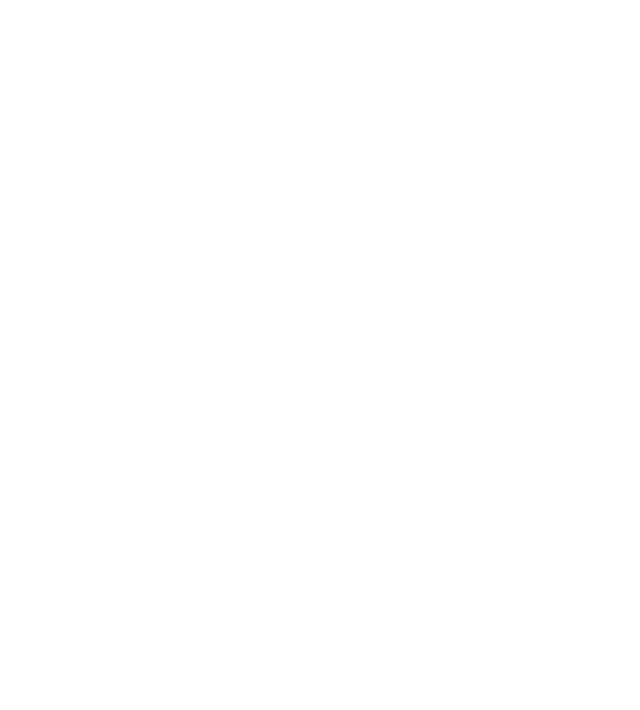
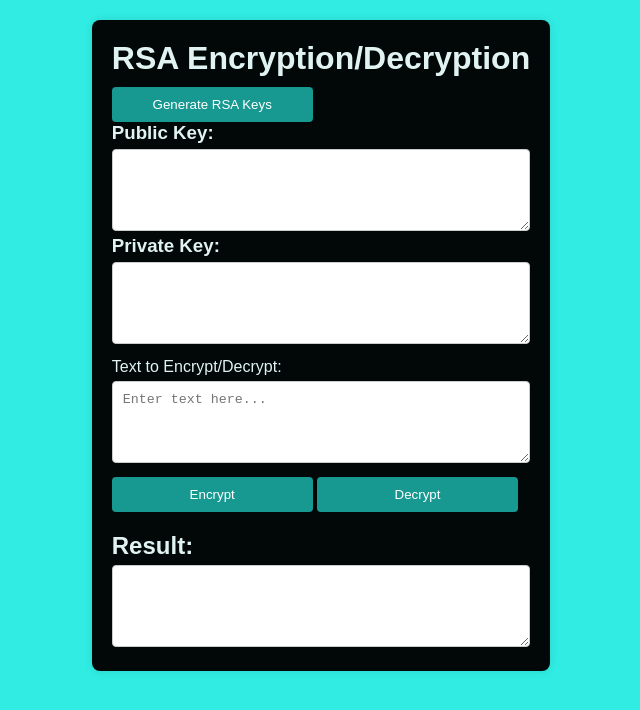
Before and after one commit to nishashetty1/Encryptor-Decryptor-for-OS, a plain HTML site: page rsa.html in a window 1280 px wide. Shown: the whole page, without its empty margins (319-959 px from the left). Drawn offline with Linux system fonts and the light colour scheme.

Commit message:
Some changesi in the UI and also the implementation of RSA added

```diff
--- a/aes.css
+++ b/aes.css
@@ -1,6 +1,6 @@
 body {
     font-family: Arial, sans-serif;
-    background-color: #f4f4f4;
+    background-color: var(--btnDark);
     margin: 0;
     padding: 20px;
 }
@@ -8,7 +8,7 @@ body {
 .container {
     max-width: 600px;
     margin: auto;
-    background: white;
+    background-color: var(--bgDark) ;
     padding: 20px;
     border-radius: 8px;
     box-shadow: 0 0 10px rgba(0, 0, 0, 0.1);
@@ -29,6 +29,7 @@ input, textarea {
     margin-top: 5px;
     border: 1px solid #ccc;
     border-radius: 4px;
+    outline: none;
 }
 
 button {
@@ -38,12 +39,12 @@ button {
     border: none;
     border-radius: 4px;
     cursor: pointer;
-    background-color: #007BFF;
+    background-color: var(--secDark);
     color: white;
 }
 
 button:hover {
-    background-color: #0056b3;
+    background-color: var(--primDark);
 }
 
 h2 {
--- a/rsa.css
+++ b/rsa.css
@@ -0,0 +1,52 @@
+body {
+    font-family: Arial, sans-serif;
+    background-color: var(--btnDark);
+    margin: 0;
+    padding: 20px;
+}
+
+.container {
+    max-width: 600px;
+    margin: auto;
+    background-color: var(--bgDark);
+    padding: 20px;
+    border-radius: 8px;
+    box-shadow: 0 0 10px rgba(0, 0, 0, 0.1);
+}
+
+h1 {
+    text-align: center;
+}
+
+label {
+    margin-top: 10px;
+    display: block;
+}
+
+input, textarea {
+    width: 100%;
+    padding: 10px;
+    margin-top: 5px;
+    border: 1px solid #ccc;
+    border-radius: 4px;
+    outline: none;
+}
+
+button {
+    width: 48%;
+    padding: 10px;
+    margin-top: 10px;
+    border: none;
+    border-radius: 4px;
+    cursor: pointer;
+    background-color: var(--secDark);
+    color: white;
+}
+
+button:hover {
+    background-color: var(--primDark);
+}
+
+h2 {
+    margin-top: 20px;
+}
--- a/rsa.html
+++ b/rsa.html
@@ -0,0 +1,33 @@
+<!DOCTYPE html>
+<html lang="en">
+<head>
+    <meta charset="UTF-8">
+    <meta name="viewport" content="width=device-width, initial-scale=1.0">
+    <title>RSA Encryption/Decryption</title>
+    <link rel="stylesheet" href="./style.css">
+    <link rel="stylesheet" href="./rsa.css">
+    <script src="https://cdnjs.cloudflare.com/ajax/libs/forge/0.10.0/forge.min.js"></script>
+</head>
+<body>
+    <div class="container">
+        <h1>RSA Encryption/Decryption</h1>
+
+        <button onclick="generateKeys()">Generate RSA Keys</button>
+        <h3>Public Key:</h3>
+        <textarea id="publicKey" rows="4" readonly></textarea>
+
+        <h3>Private Key:</h3>
+        <textarea id="privateKey" rows="4" readonly></textarea>
+
+        <label for="text">Text to Encrypt/Decrypt:</label>
+        <textarea id="text" rows="4" placeholder="Enter text here..."></textarea>
+
+        <button onclick="encryptText()">Encrypt</button>
+        <button onclick="decryptText()">Decrypt</button>
+
+        <h2>Result:</h2>
+        <textarea id="result" rows="4" readonly></textarea>
+    </div>
+    <script src="./rsa.js"></script>
+</body>
+</html>
--- a/rsa.js
+++ b/rsa.js
@@ -0,0 +1,42 @@
+let publicKey;
+let privateKey;
+
+function generateKeys() {
+    const { pki } = forge;
+    const keypair = pki.rsa.generateKeyPair({ bits: 2048, e: 0x10001 });
+    publicKey = pki.publicKeyToPem(keypair.publicKey);
+    privateKey = pki.privateKeyToPem(keypair.privateKey);
+
+    document.getElementById('publicKey').value = publicKey;
+    document.getElementById('privateKey').value = privateKey;
+}
+
+function encryptText() {
+    const text = document.getElementById('text').value;
+
+    if (!publicKey || !text) {
+        alert("Please generate a key pair and provide text to encrypt.");
+        return;
+    }
+
+    const { pki, util } = forge;
+    const publicKeyObj = pki.publicKeyFromPem(publicKey);
+    const encrypted = publicKeyObj.encrypt(text, 'RSA-OAEP');
+
+    document.getElementById('result').value = forge.util.encode64(encrypted);
+}
+
+function decryptText() {
+    const encryptedText = document.getElementById('result').value;
+
+    if (!privateKey || !encryptedText) {
+        alert("Please generate a key pair and provide encrypted text to decrypt.");
+        return;
+    }
+
+    const { pki, util } = forge;
+    const privateKeyObj = pki.privateKeyFromPem(privateKey);
+    const decrypted = privateKeyObj.decrypt(forge.util.decode64(encryptedText), 'RSA-OAEP');
+
+    document.getElementById('result').value = decrypted;
+}
--- a/style.css
+++ b/style.css
@@ -1,31 +1,24 @@
-*{
+* {
     margin: 0;
     padding: 0;
     box-sizing: border-box;
 }
 
 :root {
-    --grid-unit: 1rem;
-    --border-radius-base: 0.5rem;
-  }
+    --bgLight: #f7fdfd;
+    --btnLight: #13cdc4;
+    --txtLight: #0b1d1c;
+    --primLight: #19716d;
+    --secLight: #68e8e2;
+    --bgDark: #020808;
+    --btnDark: #30ece2;
+    --txtDark: #e0f3f2;
+    --primDark: #8de6e1;
+    --secDark: #179891;
 
-  [data-theme="light"] {
-    --bgLight:#f7fdfd;
-    --btnLight:#13cdc4;
-    --txtLight:#0b1d1c;
-    --primLight:#19716d;
-    --secLight:#68e8e2;
-  }
+}
 
-  [data-theme="dark"] {
-    --bgDark:#020808;
-    --btnDark:#30ece2;
-    --txtDark:#e0f3f2;
-    --primDark:#8de6e1;
-    --secDark:#179891;
-  }
-
-body{
+body {
     background-color: var(--bgDark);
     color: var(--txtDark);
     display: flex;
@@ -34,9 +27,9 @@ body{
     flex-direction: column;
 }
 
-.btn{
+.btn {
     width: 150px;
-    height:80px;
+    height: 80px;
     background-color: var(--btnDark);
     font-size: 20px;
     border-radius: 20px;
@@ -44,19 +37,14 @@ body{
     border: none;
 }
 
-.btn:hover{
+.btn:hover {
     cursor: pointer;
     background-color: var(--secDark);
     transition: 0.5s;
 }
 
-.btn a{
-    color: var(--bgDark);
-    text-decoration: none;
-}
-
 /* intro */
-.introduction{
+.introduction {
     height: 400px;
     width: 90%;
     border-radius: 30px;
```
Also changed, not shown: aes.html (+2 -0 lines), index.html (+12 -11 lines), script.js (+6 -8 lines).
